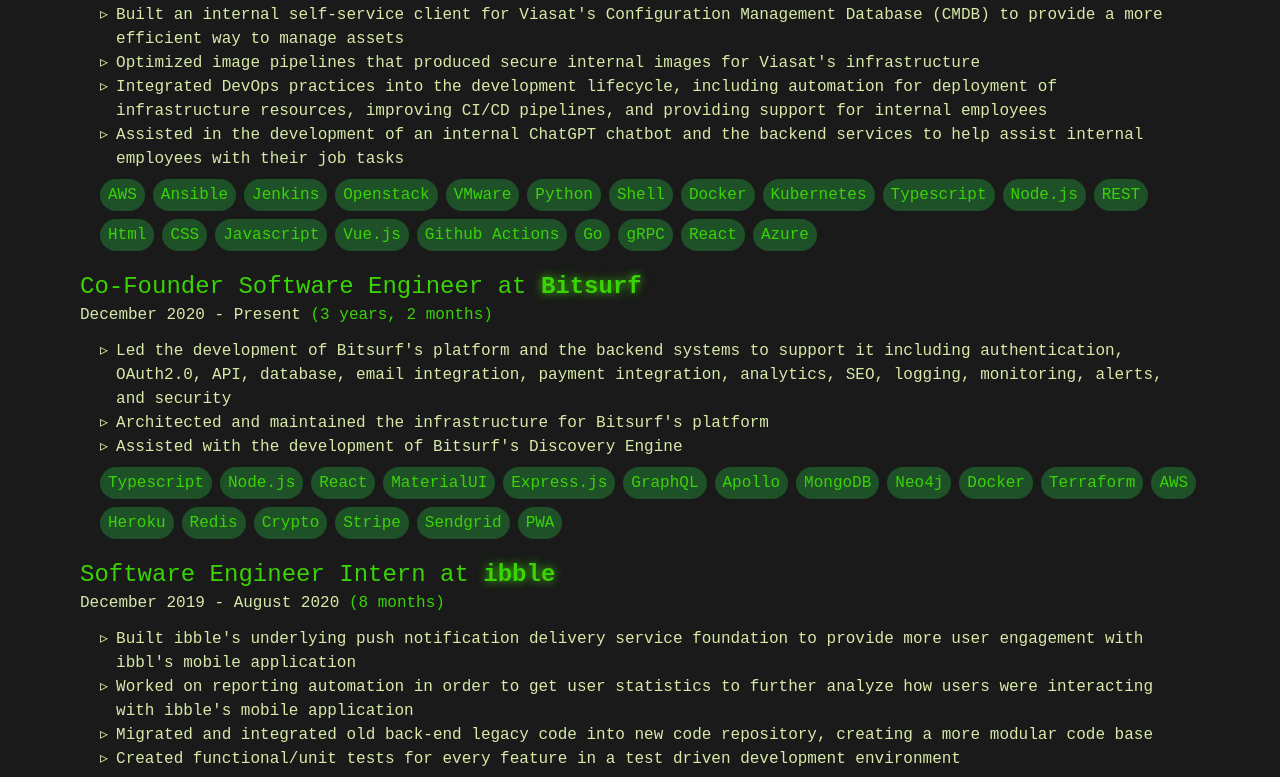
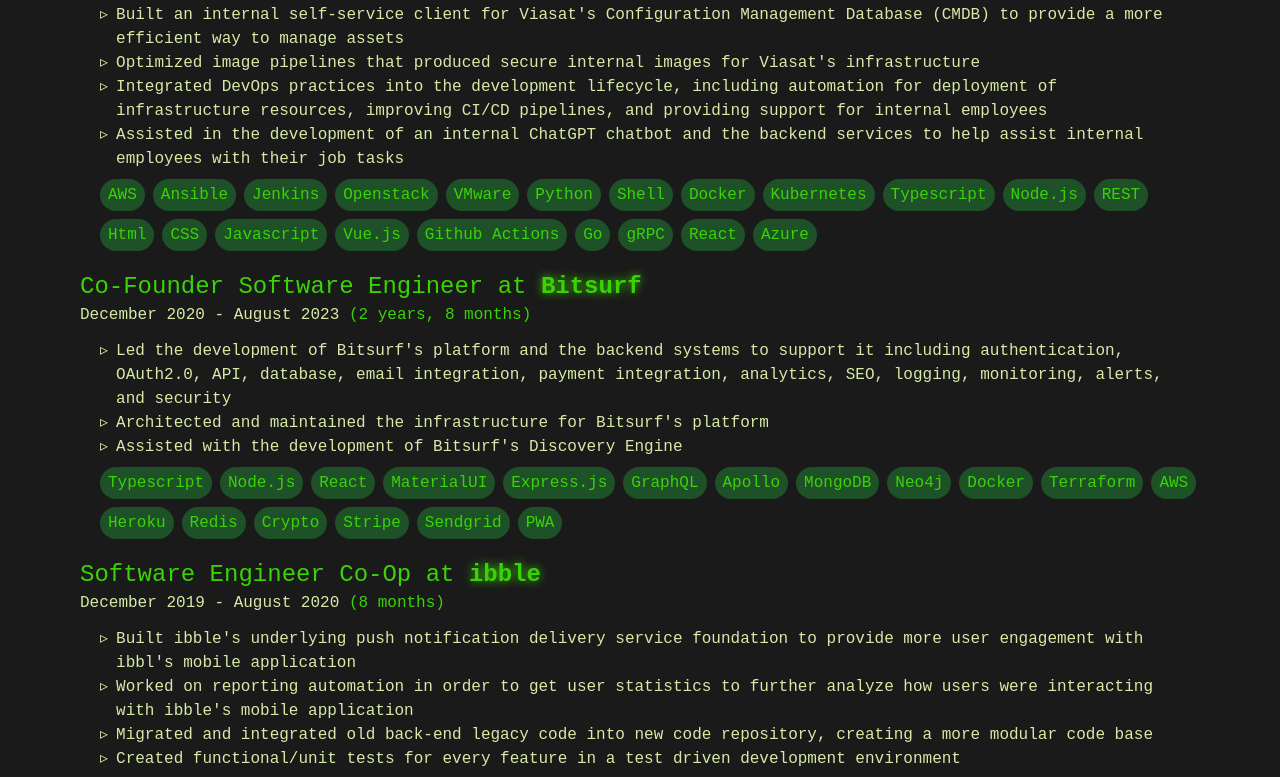
Before and after one commit to ktn1234/personal-website, a React (Vite) app: page / in a window 1280 px wide. Shown: the part 919-1696 px from the top of the page. Built offline with nearby package versions, Linux system fonts and the light colour scheme.

Commit message:
:card_file_box: Update experience info

```diff
--- a/src/sections/Experience.tsx
+++ b/src/sections/Experience.tsx
@@ -55,7 +55,7 @@
     company: "Bitsurf",
     title: "Co-Founder Software Engineer",
     startTime: new Date(2020, 11), // December 2020
-    endTime: today, // Present
+    endTime: new Date(2023, 7), // August
     description: [
       "Led the development of Bitsurf's platform and the backend systems to support it including authentication, OAuth2.0, API, database, email integration, payment integration, analytics, SEO, logging, monitoring, alerts, and security",
       "Architected and maintained the infrastructure for Bitsurf's platform",
@@ -85,7 +85,7 @@
   },
   {
     company: "ibble",
-    title: "Software Engineer Intern",
+    title: "Software Engineer Co-Op",
     startTime: new Date(2019, 11), // December 2019
     endTime: new Date(2020, 7), // August 2020
     description: [
```
